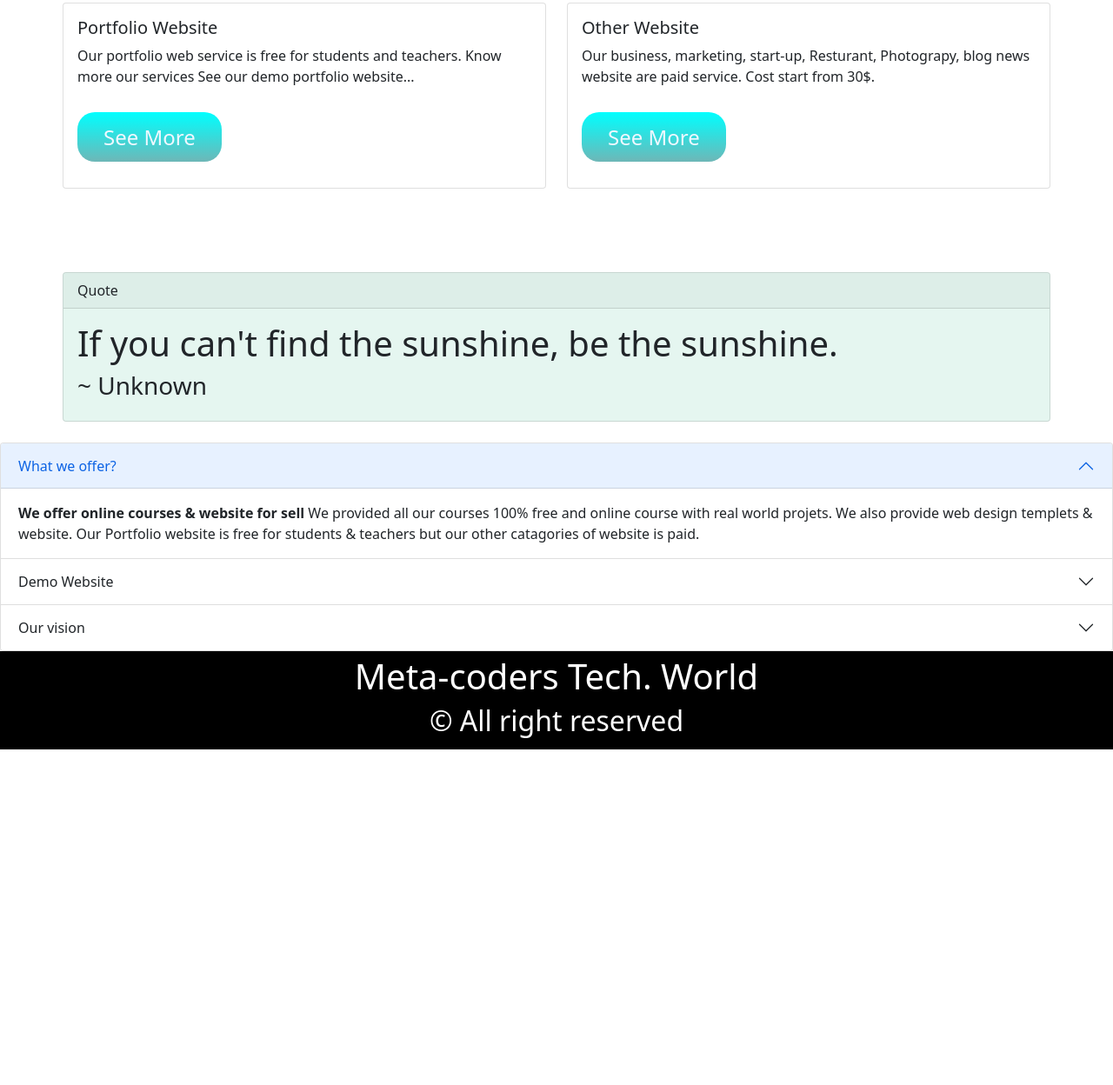
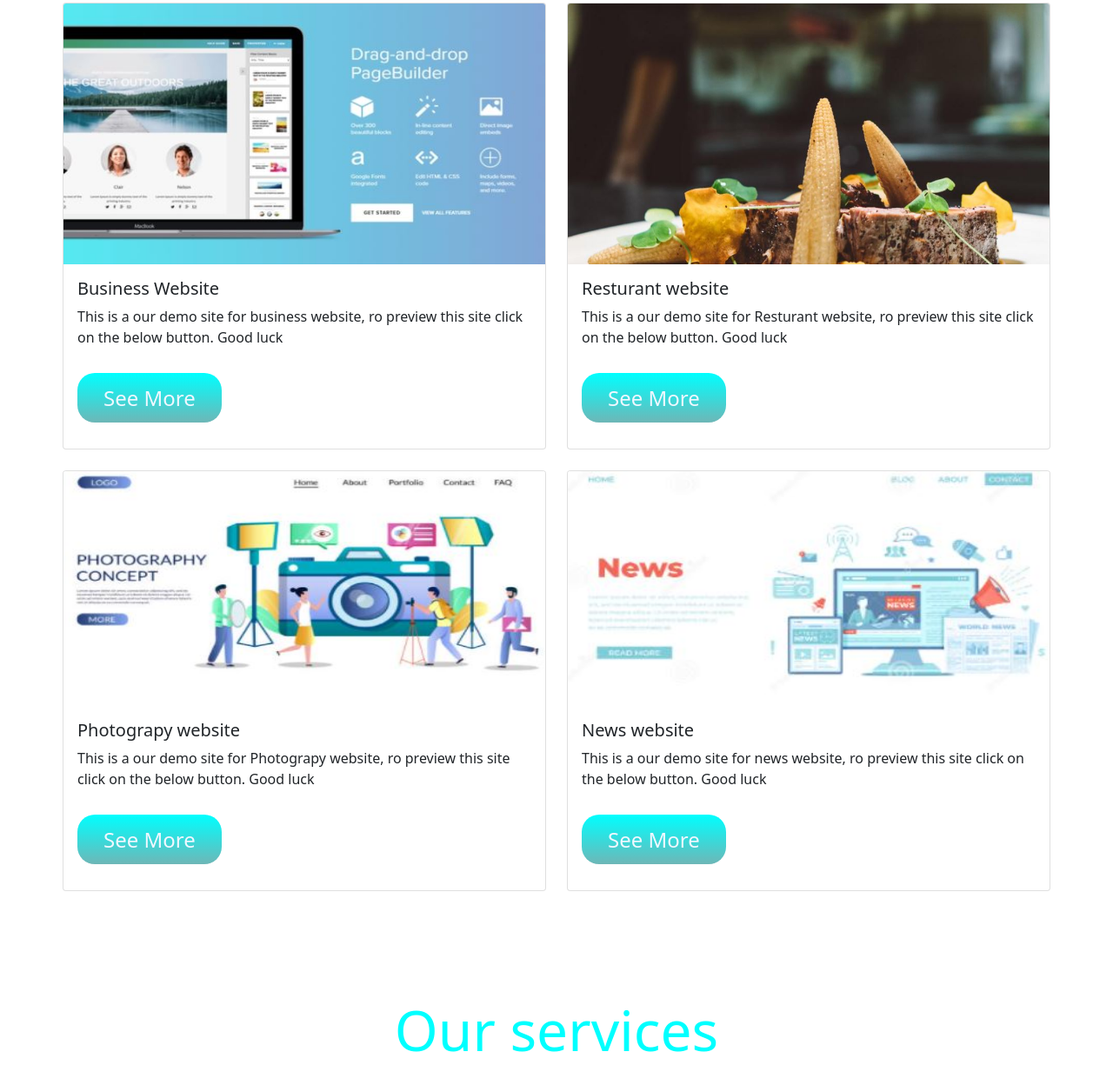
Before and after one commit to IsmielAbir/Meta-coders-Tech.-World-, a plain HTML site: page index.html in a window 1280 px wide. Shown: the part 1999-3247 px from the top of the page at 87% size. Before the commit the page ends 2861 px from the top, so only its background shows below. Drawn offline with Linux system fonts and the light colour scheme.

Commit message:
half way

```diff
--- a/index.html
+++ b/index.html
@@ -253,6 +253,79 @@
         </section>
 
 
+        <h1 class="rami">Demo Website</h1>
+
+
+        <section class="m-5 p-4">
+
+            <div class="row row-cols-1 row-cols-md-2 g-4">
+                <div class="col">
+                    <div class="card">
+                        <img src="design/111.JPG" class="card-img-top" alt="..." height="300px">
+                        <div class="card-body">
+                            <h5 class="card-title">Business Website</h5>
+                            <p class="card-text">This is a our demo site for business website, ro preview this site click on the below button. Good luck</p>
+                            <br>
+                            <a href="#" class="button">See More</a>
+                            <br>
+                            <br>
+                        </div>
+                    </div>
+                </div>
+
+
+
+                <div class="col">
+                    <div class="card">
+                        <img src="design/112.JPG" class="card-img-top" alt="..." height="300px">
+                        <div class="card-body">
+                            <h5 class="card-title">Resturant website</h5>
+                            <p class="card-text">This is a our demo site for Resturant website, ro preview this site click on the below button. Good luck</p>
+                            <br>
+                            <a href="#" class="button">See More</a>
+                            <br>
+                            <br>
+                        </div>
+                    </div>
+                </div>
+
+
+
+
+                <div class="col">
+                    <div class="card">
+                        <img src="design/113.JPG" class="card-img-top" alt="..." height="270px">
+                        <div class="card-body">
+                            <h5 class="card-title">Photograpy website</h5>
+                            <p class="card-text">This is a our demo site for Photograpy website, ro preview this site click on the below button. Good luck</p>
+                            <br>
+                            <a href="#" class="button">See More</a>
+                            <br>
+                            <br>
+                        </div>
+                    </div>
+                </div>
+
+
+
+                <div class="col">
+                    <div class="card">
+                        <img src="design/114.JPG" class="card-img-top" alt="..." height="270px">
+                        <div class="card-body">
+                            <h5 class="card-title">News website</h5>
+                            <p class="card-text">This is a our demo site for news website, ro preview this site click on the below button. Good luck</p>
+                            <br>
+                            <a href="#" class="button">See More</a>
+                            <br>
+                            <br>
+                        </div>
+                    </div>
+                </div>
+            </div>
+
+        </section>
+
+
 
         <h1 class="rami">Our services</h1>
 
```
Also changed, not shown: design/111.JPG (added), design/112.JPG (added), design/113.JPG (added), design/114.JPG (added).
